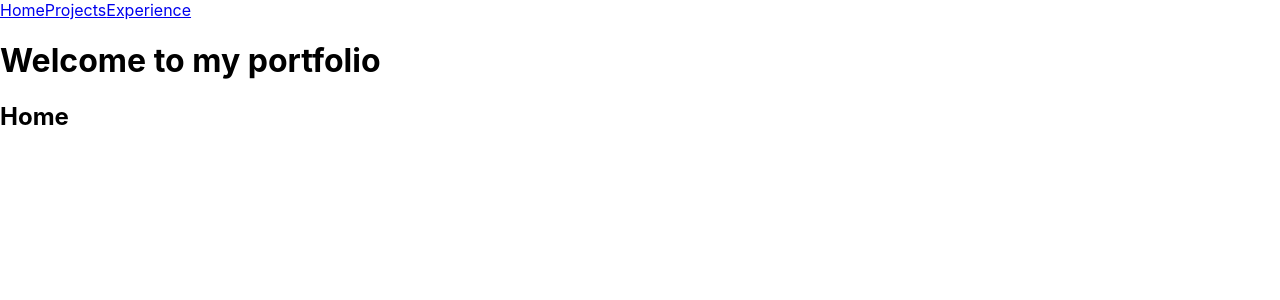
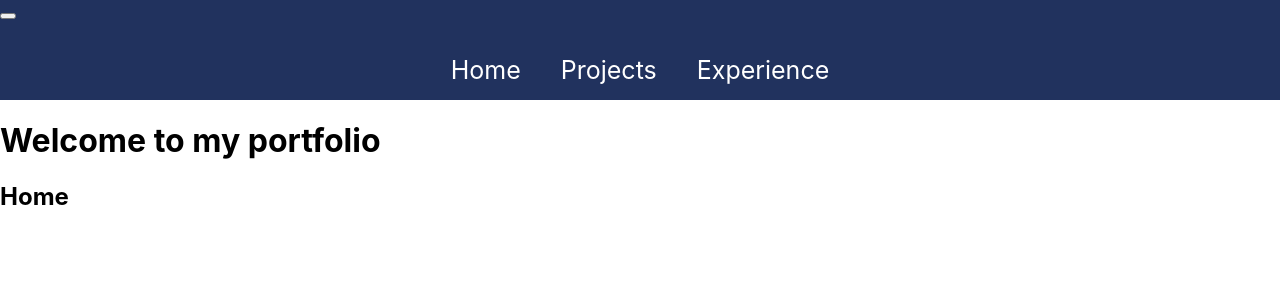
Before and after one commit to jwoff1991/Portfolio-Website, a React (Create React App) app: page / in a window 1280 px wide. Shown: the top 300 px of the page. Built offline with nearby package versions, Linux system fonts and the light colour scheme.

Commit message:
added style to nav

```diff
--- a/src/App.js
+++ b/src/App.js
@@ -8,16 +8,14 @@
 function App() {
   return (
     <div className="App">
-      <nav>
-        <Navigation />
-      </nav>
+      <Navigation />
+
       <h1>Welcome to my portfolio</h1>
       <Routes>
-        <Route exact path='/' element={<Home />} />
-        <Route exact path='/projects' element={<Projects />} />
-        <Route exact path='/experience' element={<Experience />} />
+        <Route exact path="/" element={<Home />} />
+        <Route exact path="/projects" element={<Projects />} />
+        <Route exact path="/experience" element={<Experience />} />
       </Routes>
-
     </div>
   );
 }
--- a/src/components/Navigation.js
+++ b/src/components/Navigation.js
@@ -1,12 +1,22 @@
 import { NavLink } from "react-router-dom";
+import '../styles/Navbar.css'
 
 function Navigation() {
   return (
-    <nav>
-      <NavLink exact to="/">Home</NavLink>
-      <NavLink to="/projects">Projects</NavLink>
-      <NavLink to="/experience">Experience</NavLink>
-    </nav>
+    <div className="navbar">
+      <div className="toggleButton">
+        <button></button>
+      </div>
+      <div className="links">
+
+          <NavLink exact to="/">
+            Home
+          </NavLink>
+          <NavLink to="/projects">Projects</NavLink>
+          <NavLink to="/experience">Experience</NavLink>
+
+      </div>
+    </div>
   );
 }
 
--- /dev/null
+++ b/src/styles/Navbar.css
@@ -0,0 +1,87 @@
+ .navbar {
+    width: 100%;
+    height: 100px;
+    background: #21325e;
+}
+
+.links {
+    width: 100%;
+    height: 100%;
+    display: flex;
+    align-items: center;
+    justify-content: center;
+    color: white;
+  }
+
+ .navbar a {
+    color: white;
+    text-decoration: none;
+    margin: 20px;
+    font-size: 25px;
+  }
+
+ /* .toggleButton {
+    width: 100%;
+    height: 100px;
+    display: flex;
+    align-items: center;
+    justify-content: flex-end;
+  }
+
+  .toggleButton svg {
+    font-size: 50px;
+  }
+  .toggleButton button {
+    margin-right: 20px;
+    background-color: transparent;
+    border: none;
+    color: white;
+    cursor: pointer;
+  }
+
+  #open {
+    height: 100vh;
+  }
+
+  #open .links {
+    flex-direction: column;
+    justify-content: flex-start;
+    margin-top: 100px;
+  }
+
+  #open a {
+    width: 100%;
+    text-align: center;
+  }
+
+   @media only screen and (max-width: 900px) {
+    .navbar a {
+      width: 70px;
+    }
+  }
+
+   @media only screen and (max-width: 600px) {
+    .toggleButton {
+      display: flex;
+    }
+    #close a {
+      display: none;
+    }
+  }
+
+ @media only screen and (min-width: 600px) {
+    .toggleButton {
+      display: none;
+    }
+
+    .hiddenLinks {
+      display: none;
+    }
+
+    #open {
+      height: 100px;
+    }
+
+    #open .links {
+      flex-direction: row;
+    } */
```
